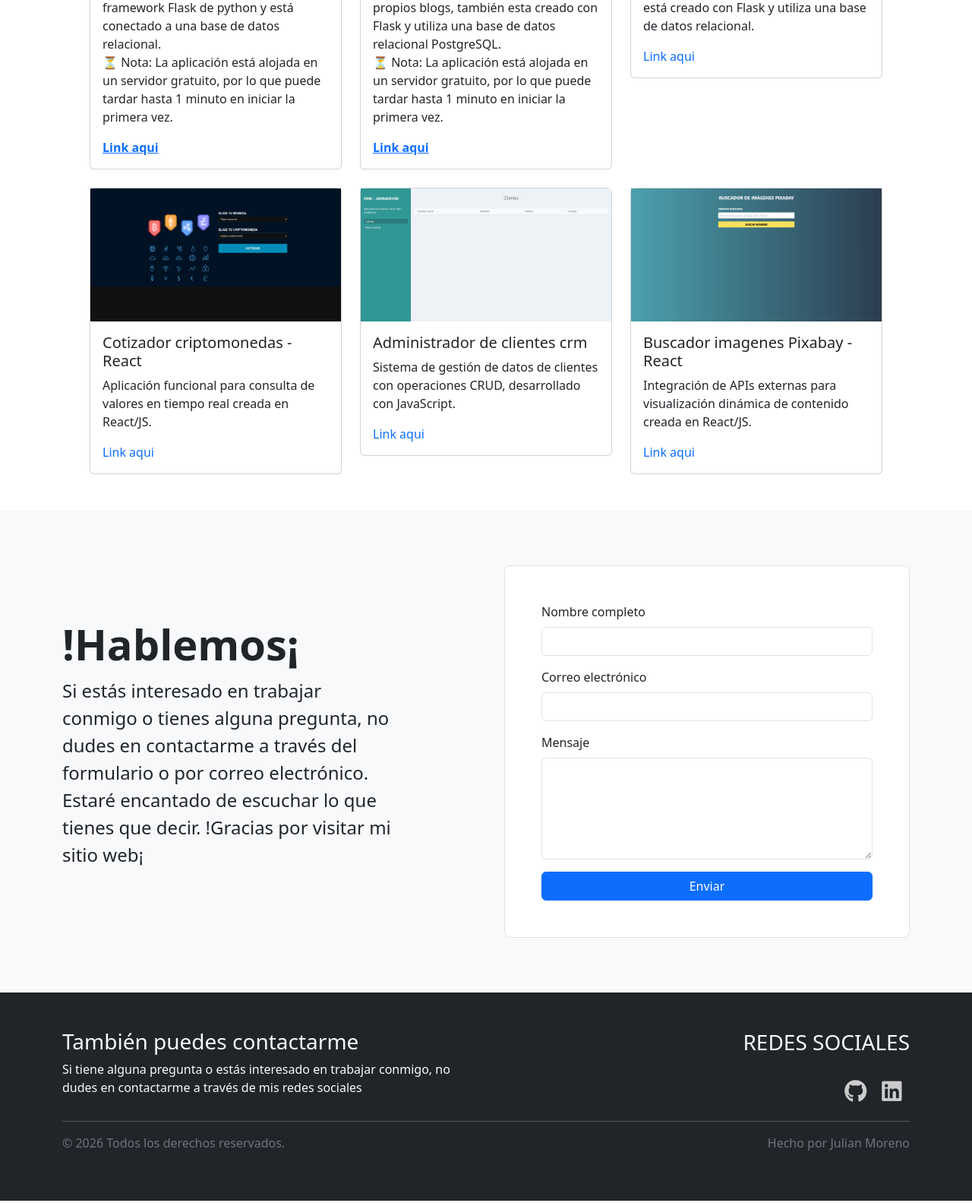
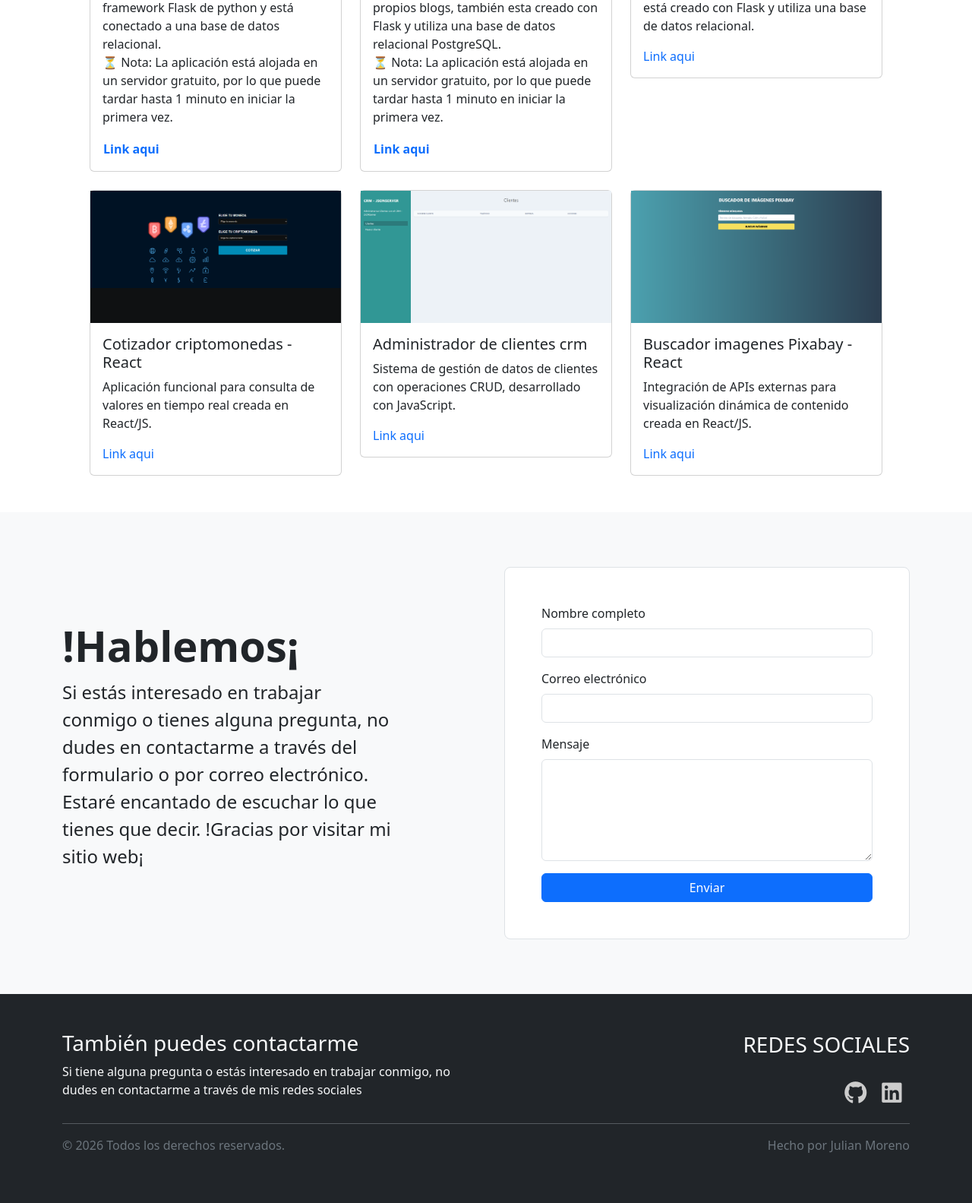
Before and after one commit to julianmoreno263/portfolioPython, a Flask app: page / in a window 1280 px wide. Shown: the part 1268-2851 px from the top of the page at 76% size. Run offline with Flask 3, Linux system fonts and the light colour scheme; some libraries are stand-ins or nearby versions.

Commit message:
cambios guardados 2

```diff
--- a/templates/portfolio.html
+++ b/templates/portfolio.html
@@ -16,7 +16,7 @@
                         <br>
                         ⏳ Nota: La aplicación está alojada en un servidor gratuito, por lo que puede tardar hasta 1 minuto en iniciar la primera vez.
                     </p>
-                    <a href="{{ urls.todo }}" class="text-primary fw-bold" target="_blank" rel="noopener noreferrer">Link aqui</a>
+                    <button onclick="window.open('https://todopython-hbvv.onrender.com/auth/login', '_blank')" class="btn btn-link p-0 text-primary fw-bold text-decoration-none">Link aqui</button>
 
                 </div>
 
@@ -36,7 +36,7 @@
                         ⏳ Nota: La aplicación está alojada en un servidor gratuito, por lo que puede tardar hasta 1 minuto en iniciar la primera vez.
 
                     </p>
-                    <a href="{{ urls.blog }}" class="text-primary fw-bold" target="_blank" rel="noopener noreferrer">Link aqui</a>
+                    <button onclick="window.open('https://blogpython.onrender.com', '_blank')" class="btn btn-link p-0 text-primary fw-bold text-decoration-none">Link aqui</button>
 
                 </div>
 
```
